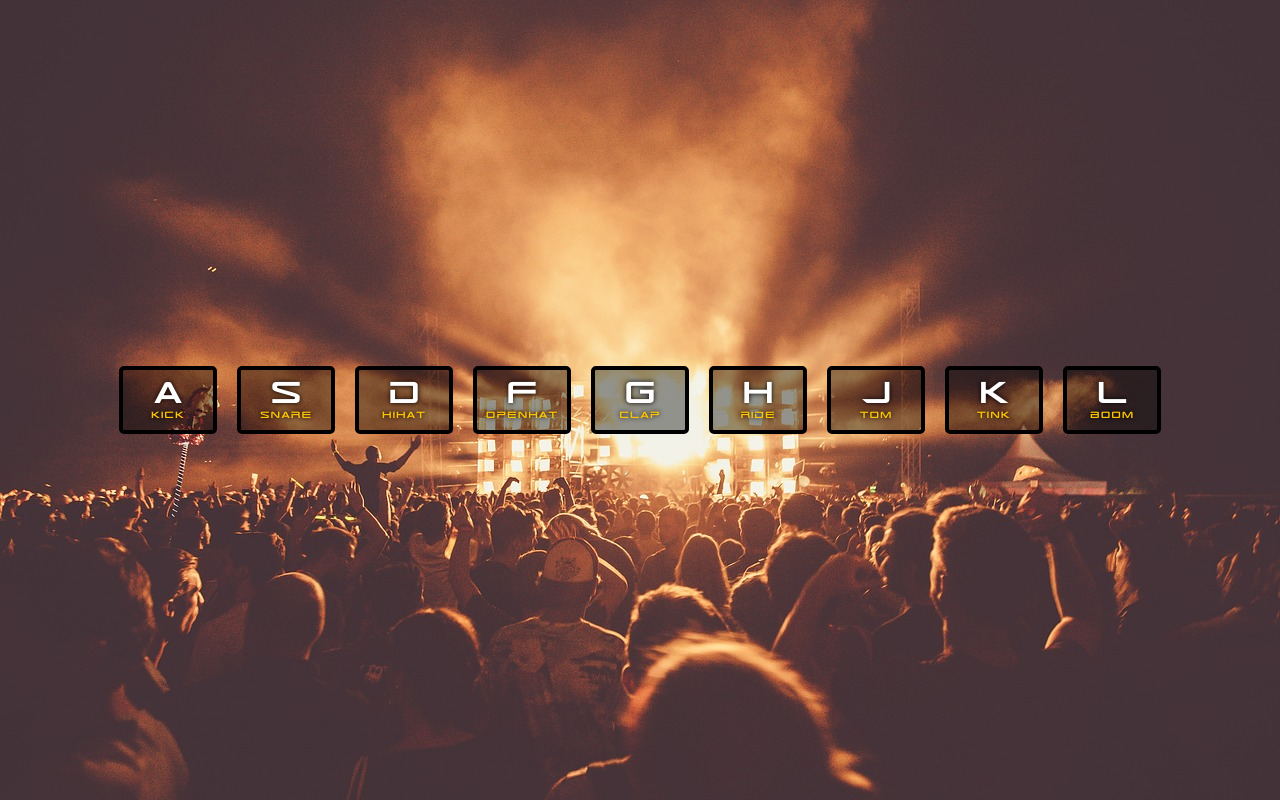
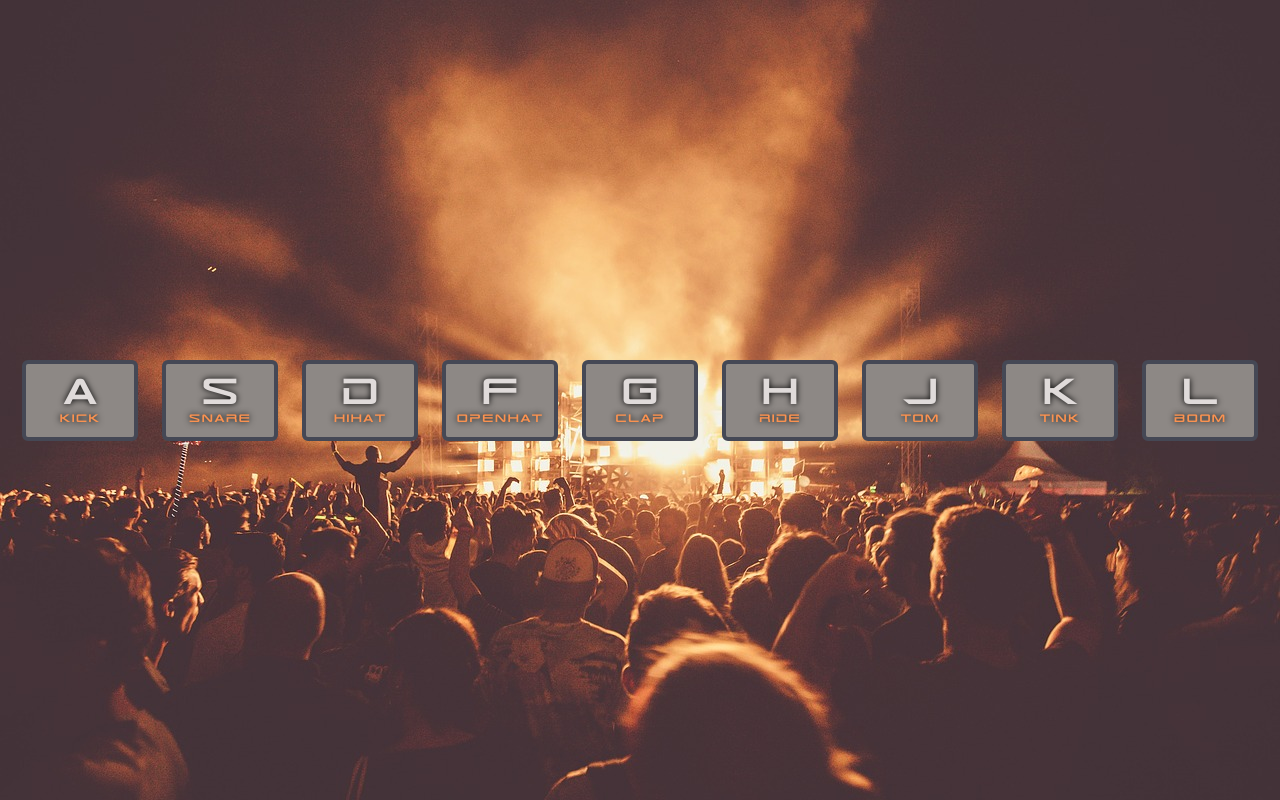
Before and after one commit to martinfoakes/drum-kit, a plain HTML site: page index.html in a window 1280 px wide. Drawn offline with Linux system fonts and the light colour scheme.

Commit message:
909 colors and font size increase

```diff
--- a/style.css
+++ b/style.css
@@ -7,7 +7,7 @@
 }
 
 html {
-  font-size: 10px;
+  font-size: 12px;
   background: url('./img/audience.jpg') center;
   background-position: top;
 }
@@ -31,7 +31,7 @@ kbd {
 }
 
 .key {
-  border: .4rem solid black;
+  border: .4rem solid #454855;
   border-radius: .5rem;
   margin: 1rem;
   font-size: 1.5rem;
@@ -39,15 +39,15 @@ kbd {
   transition: all .07s ease;
   width: 8rem;
   text-align: center;
-  color: white;
-  background: rgba(0,0,0,0.4);
+  color: #e0dbda;
+  background: #8d8885;
   text-shadow: 0 0 .5rem black;
 }
 
 .playing {
   transform: scale(1.1);
-  border-color: #ffc600;
-  box-shadow: 0 0 1rem #ffc600;
+  border-color: #fb9250;
+  box-shadow: 0 0 1rem #fb9250;
 }
 
 kbd {
@@ -59,5 +59,5 @@ kbd {
   font-size: 1.2rem;
   text-transform: uppercase;
   letter-spacing: .1rem;
-  color: #ffc600;
+  color: #fb9250;
 }
```
